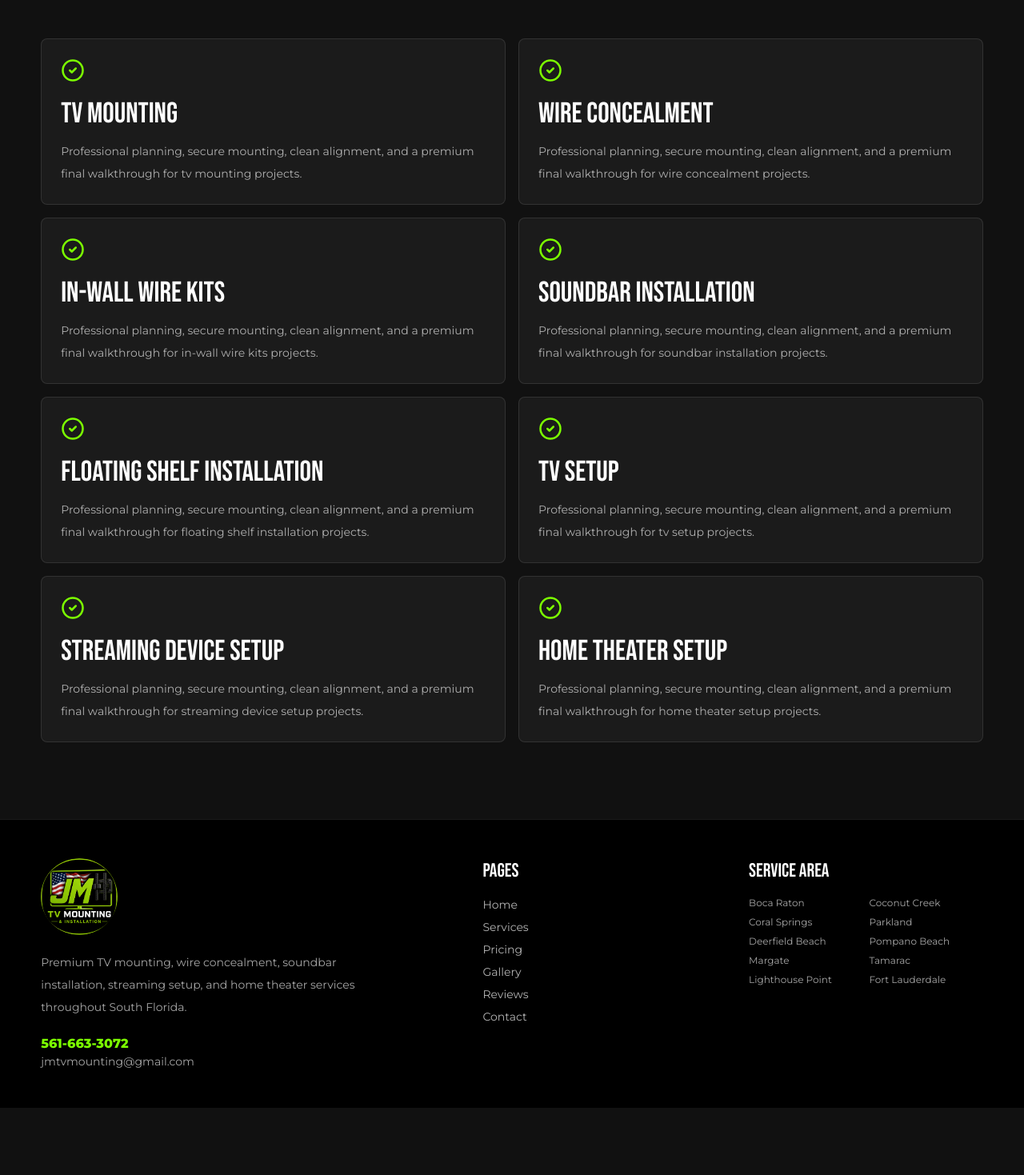
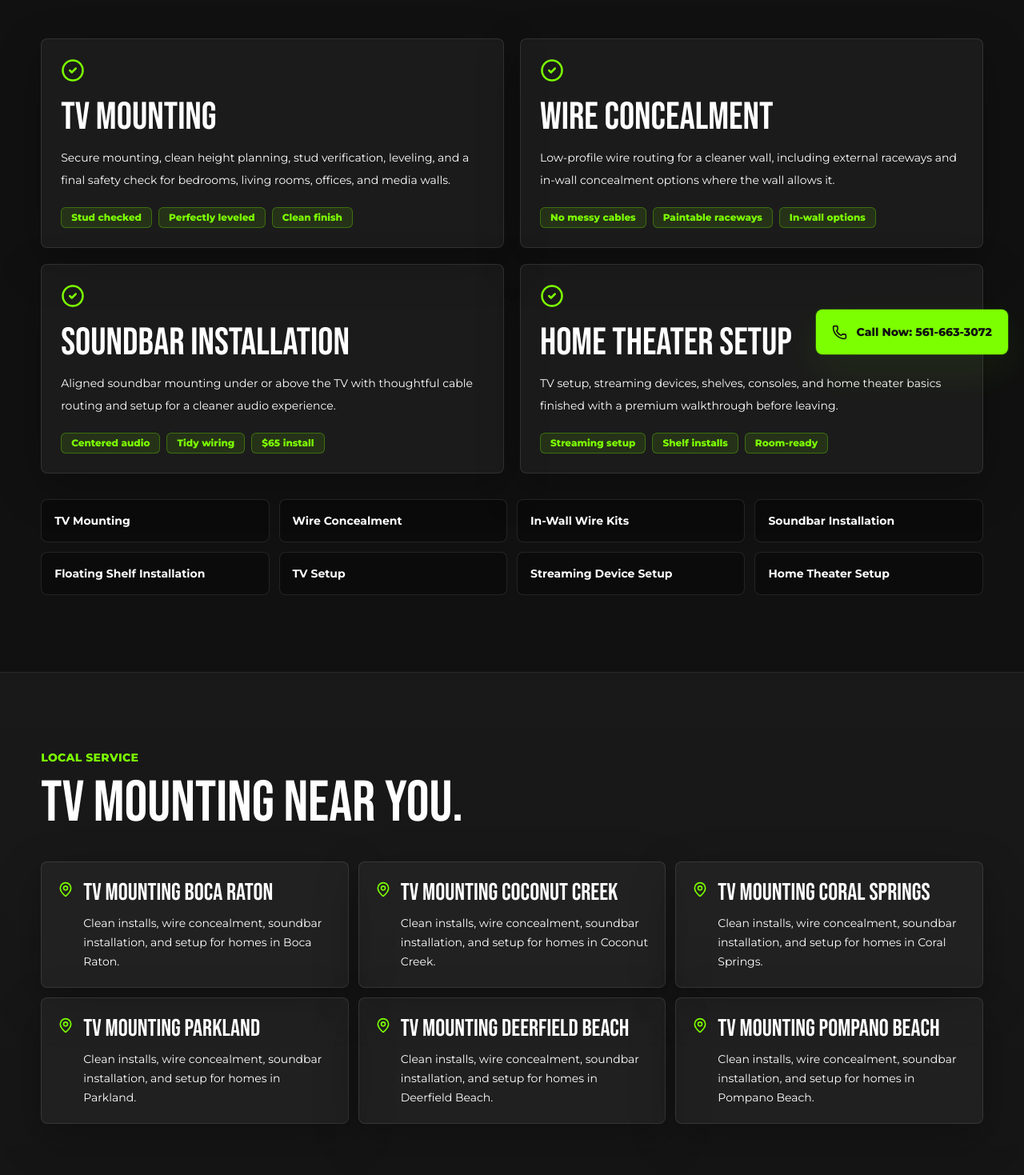
Before and after one commit to Jmch386/jm-tv-mounting-website, a Next.js app: page /services in a window 1280 px wide. Shown: the part 341-1810 px from the top of the page at 80% size. Before the commit the page ends 1726 px from the top, so only its background shows below. Built offline with nearby package versions, Linux system fonts and the light colour scheme.

Commit message:
Premium website upgrade

```diff
--- a/app/globals.css
+++ b/app/globals.css
@@ -18,6 +18,7 @@
 
 html {
   scroll-behavior: smooth;
+  scroll-padding-top: 6rem;
 }
 
 body {
@@ -25,6 +26,9 @@ body {
   background: #111111;
   color: #ffffff;
   font-family: var(--font-montserrat), sans-serif;
+  text-rendering: optimizeLegibility;
+  -webkit-font-smoothing: antialiased;
+  padding-bottom: 4.5rem;
 }
 
 a {
@@ -48,6 +52,19 @@ textarea {
   font-family: var(--font-bebas), sans-serif;
   letter-spacing: 0;
   line-height: .92;
+}
+
+.section-band {
+  border-top: 1px solid rgba(255,255,255,.08);
+  border-bottom: 1px solid rgba(255,255,255,.08);
+  background: linear-gradient(180deg, rgba(255,255,255,.035), rgba(255,255,255,.015));
+}
+
+.premium-card {
+  border: 1px solid rgba(255,255,255,.1);
+  border-radius: .5rem;
+  background: rgba(255,255,255,.045);
+  box-shadow: 0 18px 55px rgba(0,0,0,.28);
 }
 
 .premium-grid {
--- a/app/layout.tsx
+++ b/app/layout.tsx
@@ -1,4 +1,5 @@
 import type { Metadata, Viewport } from "next";
+import { FloatingCallButton } from "@/components/FloatingCallButton";
 import { Footer } from "@/components/Footer";
 import { Header } from "@/components/Header";
 import { brand } from "@/lib/content";
@@ -10,11 +11,14 @@ export const metadata: Metadata = {
     default: "JM TV Mounting & Installation | TV Mounting Boca Raton",
     template: "%s | JM TV Mounting & Installation"
   },
-  description: "Premium TV mounting, wire concealment, soundbar installation, and home theater setup throughout Boca Raton, Coconut Creek, Coral Springs, and South Florida.",
+  description: "Premium TV mounting, wire concealment, soundbar installation, and home theater setup in Boca Raton, Coconut Creek, Coral Springs, Parkland, Deerfield Beach, and Pompano Beach.",
   keywords: [
     "TV Mounting Boca Raton",
     "TV Mounting Coconut Creek",
     "TV Mounting Coral Springs",
+    "TV Mounting Parkland",
+    "TV Mounting Deerfield Beach",
+    "TV Mounting Pompano Beach",
     "TV Mounting Near Me",
     "Wire Concealment",
     "Home Theater Installation",
@@ -22,7 +26,7 @@ export const metadata: Metadata = {
   ],
   openGraph: {
     title: "JM TV Mounting & Installation",
-    description: "Clean, secure, perfectly leveled TV installations throughout South Florida.",
+    description: "Clean, secure, perfectly leveled TV installations across Boca Raton, Coconut Creek, Coral Springs, Parkland, Deerfield Beach, and Pompano Beach.",
     url: "https://jmtvmounting.com",
     siteName: brand.name,
     images: [{ url: "/brand/jm-tv-logo.png", width: 1200, height: 1200 }],
@@ -49,8 +53,8 @@ const localBusinessSchema = {
   telephone: brand.phone,
   email: brand.email,
   priceRange: "$$",
-  areaServed: ["Boca Raton", "Coconut Creek", "Coral Springs", "Parkland", "Fort Lauderdale"],
-  serviceType: ["TV Mounting", "Wire Concealment", "Home Theater Installation", "Soundbar Installation"],
+  areaServed: ["Boca Raton", "Coconut Creek", "Coral Springs", "Parkland", "Deerfield Beach", "Pompano Beach"],
+  serviceType: ["TV Mounting", "Wire Concealment", "In-Wall Wire Concealment", "Home Theater Installation", "Soundbar Installation"],
   url: "https://jmtvmounting.com"
 };
 
@@ -61,6 +65,7 @@ export default function RootLayout({ children }: Readonly<{ children: React.Reac
         <script type="application/ld+json" dangerouslySetInnerHTML={{ __html: JSON.stringify(localBusinessSchema) }} />
         <Header />
         <main>{children}</main>
+        <FloatingCallButton />
         <Footer />
       </body>
     </html>
--- a/app/page.tsx
+++ b/app/page.tsx
@@ -1,25 +1,34 @@
 import Image from "next/image";
 import Link from "next/link";
-import { ArrowRight, CheckCircle2, Phone } from "lucide-react";
+import { ArrowRight, CheckCircle2, MapPin, Phone, ShieldCheck, Star, Timer, Wrench } from "lucide-react";
+import { BeforeAfterSlider } from "@/components/BeforeAfterSlider";
 import { BookingForm } from "@/components/BookingForm";
 import { HeroLogo } from "@/components/HeroLogo";
 import { QuoteCalculator } from "@/components/QuoteCalculator";
 import { QuoteForm } from "@/components/QuoteForm";
+import { Reveal } from "@/components/Reveal";
 import { Section } from "@/components/Section";
-import { brand, gallery, pricing, services, testimonials } from "@/lib/content";
+import { brand, gallery, pricing, priorityCities, serviceDetails, testimonials, trustItems } from "@/lib/content";
 
 export default function HomePage() {
   return (
     <>
       <section className="premium-grid relative overflow-hidden border-b border-white/10 bg-ink">
-        <div className="container-px mx-auto grid min-h-[calc(100vh-5rem)] max-w-7xl items-center gap-10 py-12 lg:grid-cols-[1fr_460px]">
+        <div className="container-px mx-auto grid min-h-[calc(100vh-5rem)] max-w-7xl items-center gap-10 py-12 md:py-18 lg:grid-cols-[1fr_460px]">
           <div className="max-w-4xl">
             <p className="mb-4 text-sm font-extrabold uppercase tracking-wide text-neon">South Florida TV mounting specialists</p>
-            <h1 className="headline text-6xl text-white sm:text-7xl md:text-8xl lg:text-9xl">Professional TV Mounting & Wire Concealment</h1>
-            <p className="mt-6 max-w-2xl text-lg leading-8 text-white/72">Clean, secure, perfectly leveled TV installations throughout South Florida.</p>
+            <h1 className="headline text-6xl text-white sm:text-7xl md:text-8xl lg:text-9xl">Premium TV Mounting & Wire Concealment</h1>
+            <p className="mt-6 max-w-2xl text-lg leading-8 text-white/72">
+              Clean, secure, perfectly leveled TV installations for Boca Raton, Coconut Creek, Coral Springs, Parkland, Deerfield Beach, and Pompano Beach.
+            </p>
             <div className="mt-8 flex flex-col gap-3 sm:flex-row">
               <a href={brand.phoneHref} className="btn-primary"><Phone size={18} /> Call or Text</a>
               <a href="#quote" className="btn-secondary">Get a Free Quote <ArrowRight size={18} /></a>
+            </div>
+            <div className="mt-7 grid gap-3 text-sm font-bold text-white/75 sm:grid-cols-3">
+              <span className="flex items-center gap-2"><ShieldCheck className="text-neon" size={18} /> Secure mounting</span>
+              <span className="flex items-center gap-2"><Wrench className="text-neon" size={18} /> Clean installs</span>
+              <span className="flex items-center gap-2"><Timer className="text-neon" size={18} /> Same-day availability</span>
             </div>
             <p className="mt-6 font-heading text-5xl text-neon">{brand.phone}</p>
           </div>
@@ -27,12 +36,47 @@ export default function HomePage() {
         </div>
       </section>
 
-      <Section eyebrow="Services" title="Clean installs, premium finish.">
-        <div className="grid gap-4 sm:grid-cols-2 lg:grid-cols-4">
-          {services.map((service) => (
-            <div key={service} className="rounded-lg border border-white/10 bg-white/[.045] p-5">
-              <CheckCircle2 className="mb-5 text-neon" />
-              <h3 className="font-bold">{service}</h3>
+      <Section eyebrow="Why JM TV" title="A cleaner wall, a safer mount, a better room.">
+        <div className="grid gap-4 md:grid-cols-4">
+          {trustItems.map((item, index) => (
+            <Reveal key={item.title} delay={index * 0.04}>
+              <div className="premium-card h-full p-5">
+                <CheckCircle2 className="mb-5 text-neon" />
+                <h3 className="font-heading text-3xl">{item.title}</h3>
+                <p className="mt-3 text-sm leading-6 text-white/65">{item.text}</p>
+              </div>
+            </Reveal>
+          ))}
+        </div>
+      </Section>
+
+      <section className="section-band">
+        <Section eyebrow="Services" title="Specialized installation services.">
+          <div className="grid gap-4 md:grid-cols-2">
+            {serviceDetails.map((service, index) => (
+              <Reveal key={service.title} delay={index * 0.05}>
+                <article className="premium-card h-full p-6">
+                  <h3 className="font-heading text-4xl">{service.title}</h3>
+                  <p className="mt-3 text-sm leading-7 text-white/68">{service.text}</p>
+                  <div className="mt-5 flex flex-wrap gap-2">
+                    {service.tags.map((tag) => <span key={tag} className="rounded-md border border-neon/30 bg-neon/10 px-3 py-1 text-xs font-extrabold text-neon">{tag}</span>)}
+                  </div>
+                </article>
+              </Reveal>
+            ))}
+          </div>
+        </Section>
+      </section>
+
+      <Section eyebrow="Local service" title="TV mounting near you.">
+        <div className="grid gap-3 sm:grid-cols-2 lg:grid-cols-3">
+          {priorityCities.map((city) => (
+            <div key={city} className="premium-card flex items-center gap-3 p-4">
+              <MapPin className="shrink-0 text-neon" size={20} />
+              <div>
+                <h3 className="font-bold">TV Mounting {city}</h3>
+                <p className="mt-1 text-xs text-white/55">Mounting, wire concealment, soundbar install, and setup.</p>
+              </div>
             </div>
           ))}
         </div>
@@ -54,13 +98,19 @@ export default function HomePage() {
         <QuoteCalculator />
       </Section>
 
-      <Section eyebrow="Gallery" title="Organized by install type.">
-        <div className="grid gap-4 sm:grid-cols-2 lg:grid-cols-5">
+      <section className="section-band">
+        <Section eyebrow="Before / After" title="Slide to compare the finish.">
+          <BeforeAfterSlider />
+        </Section>
+      </section>
+
+      <Section eyebrow="Gallery" title="Real installs, cleaner layout.">
+        <div className="grid gap-4 sm:grid-cols-2 lg:grid-cols-3">
           {gallery.map((item) => (
-            <Link key={item.category} href="/gallery" className="group overflow-hidden rounded-lg border border-white/10 bg-white/[.045]">
-              <Image src={item.image} alt={item.title} width={640} height={440} className="aspect-[4/3] w-full object-cover transition group-hover:scale-105" />
+            <Link key={`${item.category}-${item.title}`} href="/gallery" className="group overflow-hidden rounded-lg border border-white/10 bg-white/[.045] shadow-premium">
+              <Image src={item.thumb} alt={item.title} width={720} height={960} sizes="(max-width: 640px) 100vw, (max-width: 1024px) 50vw, 33vw" className="aspect-[4/5] w-full object-cover transition duration-300 group-hover:scale-105 sm:aspect-[4/3]" />
               <div className="p-4">
-                <p className="font-bold">{item.category}</p>
+                <p className="text-xs font-extrabold uppercase text-neon">{item.category}</p>
                 <p className="mt-1 text-xs text-white/58">{item.title}</p>
               </div>
             </Link>
@@ -72,9 +122,11 @@ export default function HomePage() {
         <div className="grid gap-4 md:grid-cols-3">
           {testimonials.map((review) => (
             <div key={review.name} className="rounded-lg border border-white/10 bg-black/35 p-6">
-              <p className="text-xl text-neon">★★★★★</p>
+              <div className="flex gap-1 text-neon" aria-label="Five star review">
+                {Array.from({ length: 5 }).map((_, index) => <Star key={index} fill="currentColor" size={18} />)}
+              </div>
               <p className="mt-5 leading-7 text-white/74">&quot;{review.quote}&quot;</p>
-              <p className="mt-5 text-sm font-extrabold">{review.name} · {review.city}</p>
+              <p className="mt-5 text-sm font-extrabold">{review.name} - {review.city}</p>
             </div>
           ))}
         </div>
--- a/app/services/page.tsx
+++ b/app/services/page.tsx
@@ -1,26 +1,51 @@
-import { CheckCircle2 } from "lucide-react";
+import { CheckCircle2, MapPin } from "lucide-react";
 import { Section } from "@/components/Section";
-import { services } from "@/lib/content";
+import { priorityCities, serviceDetails, services } from "@/lib/content";
 
 export const metadata = {
   title: "Services",
-  description: "TV mounting, wire concealment, in-wall kits, soundbar installation, shelf installation, and home theater setup in South Florida."
+  description: "Premium TV mounting, wire concealment, in-wall kits, soundbar installation, shelf installation, and home theater setup in Boca Raton, Coconut Creek, Coral Springs, Parkland, Deerfield Beach, and Pompano Beach."
 };
 
 export default function ServicesPage() {
   return (
-    <Section eyebrow="Services" title="Installation services built around a cleaner room.">
-      <div className="grid gap-4 md:grid-cols-2">
-        {services.map((service) => (
-          <article key={service} className="rounded-lg border border-white/10 bg-white/[.045] p-6">
-            <CheckCircle2 className="mb-5 text-neon" size={30} />
-            <h2 className="font-heading text-4xl">{service}</h2>
-            <p className="mt-3 text-sm leading-7 text-white/65">
-              Professional planning, secure mounting, clean alignment, and a premium final walkthrough for {service.toLowerCase()} projects.
-            </p>
-          </article>
-        ))}
-      </div>
-    </Section>
+    <>
+      <Section eyebrow="Services" title="Premium installation services built around a cleaner room.">
+        <div className="grid gap-5 md:grid-cols-2">
+          {serviceDetails.map((service) => (
+            <article key={service.title} className="premium-card p-6">
+              <CheckCircle2 className="mb-5 text-neon" size={30} />
+              <h2 className="font-heading text-5xl">{service.title}</h2>
+              <p className="mt-3 text-sm leading-7 text-white/68">{service.text}</p>
+              <div className="mt-5 flex flex-wrap gap-2">
+                {service.tags.map((tag) => <span key={tag} className="rounded-md border border-neon/30 bg-neon/10 px-3 py-1 text-xs font-extrabold text-neon">{tag}</span>)}
+              </div>
+            </article>
+          ))}
+        </div>
+        <div className="mt-8 grid gap-3 sm:grid-cols-2 lg:grid-cols-4">
+          {services.map((service) => (
+            <div key={service} className="rounded-lg border border-white/10 bg-black/35 p-4 text-sm font-bold text-white/76">
+              {service}
+            </div>
+          ))}
+        </div>
+      </Section>
+      <section className="section-band">
+        <Section eyebrow="Local service" title="TV mounting near you.">
+          <div className="grid gap-3 sm:grid-cols-2 lg:grid-cols-3">
+            {priorityCities.map((city) => (
+              <div key={city} className="premium-card flex items-start gap-3 p-5">
+                <MapPin className="mt-1 shrink-0 text-neon" size={20} />
+                <div>
+                  <h2 className="font-heading text-3xl">TV Mounting {city}</h2>
+                  <p className="mt-2 text-sm leading-6 text-white/62">Clean installs, wire concealment, soundbar installation, and setup for homes in {city}.</p>
+                </div>
+              </div>
+            ))}
+          </div>
+        </Section>
+      </section>
+    </>
   );
 }
--- /dev/null
+++ b/components/BeforeAfterSlider.tsx
@@ -0,0 +1,51 @@
+"use client";
+
+import Image from "next/image";
+import { useState } from "react";
+
+export function BeforeAfterSlider() {
+  const [position, setPosition] = useState(54);
+
+  return (
+    <div className="rounded-lg border border-white/10 bg-black/40 p-3 shadow-premium">
+      <div className="relative aspect-[4/5] overflow-hidden rounded-md bg-black sm:aspect-[16/10]">
+        <Image
+          src="/gallery/bedroom-wire-concealment.webp"
+          alt="Before wire concealment TV installation"
+          fill
+          sizes="(max-width: 768px) 100vw, 900px"
+          className="object-cover opacity-85"
+        />
+        <div className="absolute inset-y-0 left-0 overflow-hidden" style={{ width: `${position}%` }}>
+          <div className="relative h-full" style={{ width: `${10000 / position}%` }}>
+            <Image
+              src="/gallery/living-room-install.webp"
+              alt="After clean finished TV installation"
+              fill
+              sizes="(max-width: 768px) 100vw, 900px"
+              className="object-cover"
+              priority={false}
+            />
+          </div>
+        </div>
+        <div className="absolute inset-y-0" style={{ left: `${position}%` }}>
+          <div className="h-full w-1 -translate-x-1/2 bg-neon shadow-glow" />
+        </div>
+        <div className="absolute left-4 top-4 rounded-md bg-black/75 px-3 py-2 text-xs font-extrabold uppercase text-neon">After</div>
+        <div className="absolute right-4 top-4 rounded-md bg-black/75 px-3 py-2 text-xs font-extrabold uppercase text-white">Before</div>
+      </div>
+      <label className="mt-4 block text-sm font-bold text-white/70">
+        Compare finish
+        <input
+          className="mt-3 h-2 w-full accent-neon"
+          type="range"
+          min="20"
+          max="80"
+          value={position}
+          onChange={(event) => setPosition(Number(event.target.value))}
+          aria-label="Before and after image comparison"
+        />
+      </label>
+    </div>
+  );
+}
--- /dev/null
+++ b/components/FloatingCallButton.tsx
@@ -0,0 +1,15 @@
+import { Phone } from "lucide-react";
+import { brand } from "@/lib/content";
+
+export function FloatingCallButton() {
+  return (
+    <a
+      href={brand.phoneHref}
+      className="fixed bottom-4 left-4 right-4 z-50 flex min-h-14 items-center justify-center gap-3 rounded-lg bg-neon px-5 py-3 text-sm font-extrabold text-ink shadow-glow transition hover:-translate-y-0.5 sm:left-auto sm:right-5 sm:w-auto"
+      aria-label={`Call JM TV Mounting at ${brand.phone}`}
+    >
+      <Phone size={19} />
+      Call Now: {brand.phone}
+    </a>
+  );
+}
--- a/components/GalleryGrid.tsx
+++ b/components/GalleryGrid.tsx
@@ -24,10 +24,10 @@ export function GalleryGrid() {
         ))}
       </div>
 
-      <div className="grid gap-4 sm:grid-cols-2 lg:grid-cols-3">
+      <div className="grid gap-5 sm:grid-cols-2 lg:grid-cols-3">
         {visibleGallery.map((item) => (
-          <button key={`${item.category}-${item.title}`} onClick={() => setActive(item)} className="group overflow-hidden rounded-lg border border-white/10 bg-white/[.045] text-left shadow-premium">
-            <div className="relative aspect-[4/5] w-full bg-black sm:aspect-[4/3]">
+          <button key={`${item.category}-${item.title}`} onClick={() => setActive(item)} className="group overflow-hidden rounded-lg border border-white/10 bg-white/[.045] text-left shadow-premium transition hover:-translate-y-1 hover:border-neon/45">
+            <div className="relative aspect-[4/5] w-full bg-black">
               <Image
                 src={item.thumb}
                 alt={item.title}
--- /dev/null
+++ b/components/Reveal.tsx
@@ -0,0 +1,17 @@
+"use client";
+
+import { motion } from "framer-motion";
+import type { ReactNode } from "react";
+
+export function Reveal({ children, delay = 0 }: { children: ReactNode; delay?: number }) {
+  return (
+    <motion.div
+      initial={{ opacity: 0, y: 18 }}
+      whileInView={{ opacity: 1, y: 0 }}
+      viewport={{ once: true, margin: "-80px" }}
+      transition={{ duration: 0.45, delay, ease: "easeOut" }}
+    >
+      {children}
+    </motion.div>
+  );
+}
--- a/lib/content.ts
+++ b/lib/content.ts
@@ -28,6 +28,29 @@ export const services = [
   "Home Theater Setup"
 ];
 
+export const serviceDetails = [
+  {
+    title: "TV Mounting",
+    text: "Secure mounting, clean height planning, stud verification, leveling, and a final safety check for bedrooms, living rooms, offices, and media walls.",
+    tags: ["Stud checked", "Perfectly leveled", "Clean finish"]
+  },
+  {
+    title: "Wire Concealment",
+    text: "Low-profile wire routing for a cleaner wall, including external raceways and in-wall concealment options where the wall allows it.",
+    tags: ["No messy cables", "Paintable raceways", "In-wall options"]
+  },
+  {
+    title: "Soundbar Installation",
+    text: "Aligned soundbar mounting under or above the TV with thoughtful cable routing and setup for a cleaner audio experience.",
+    tags: ["Centered audio", "Tidy wiring", "$65 install"]
+  },
+  {
+    title: "Home Theater Setup",
+    text: "TV setup, streaming devices, shelves, consoles, and home theater basics finished with a premium walkthrough before leaving.",
+    tags: ["Streaming setup", "Shelf installs", "Room-ready"]
+  }
+];
+
 export const pricing = [
   { title: "Up to 55\"", price: "$125", note: "Standard TV mounting" },
   { title: "65\"-75\"", price: "$175", note: "Large-format TV mounting" },
@@ -50,6 +73,22 @@ export const cities = [
   "Tamarac",
   "Lighthouse Point",
   "Fort Lauderdale"
+];
+
+export const priorityCities = [
+  "Boca Raton",
+  "Coconut Creek",
+  "Coral Springs",
+  "Parkland",
+  "Deerfield Beach",
+  "Pompano Beach"
+];
+
+export const trustItems = [
+  { title: "Clean installs", text: "Low-clutter work areas, tidy cable paths, and a polished finished wall." },
+  { title: "Secure mounting", text: "Mount placement is checked for structure, viewing height, and level alignment." },
+  { title: "Same-day availability", text: "Fast appointment windows when the schedule allows, especially for local jobs." },
+  { title: "Insured on request", text: "Ask for current insurance details before your appointment if documentation is needed." }
 ];
 
 export const testimonials = [
```
